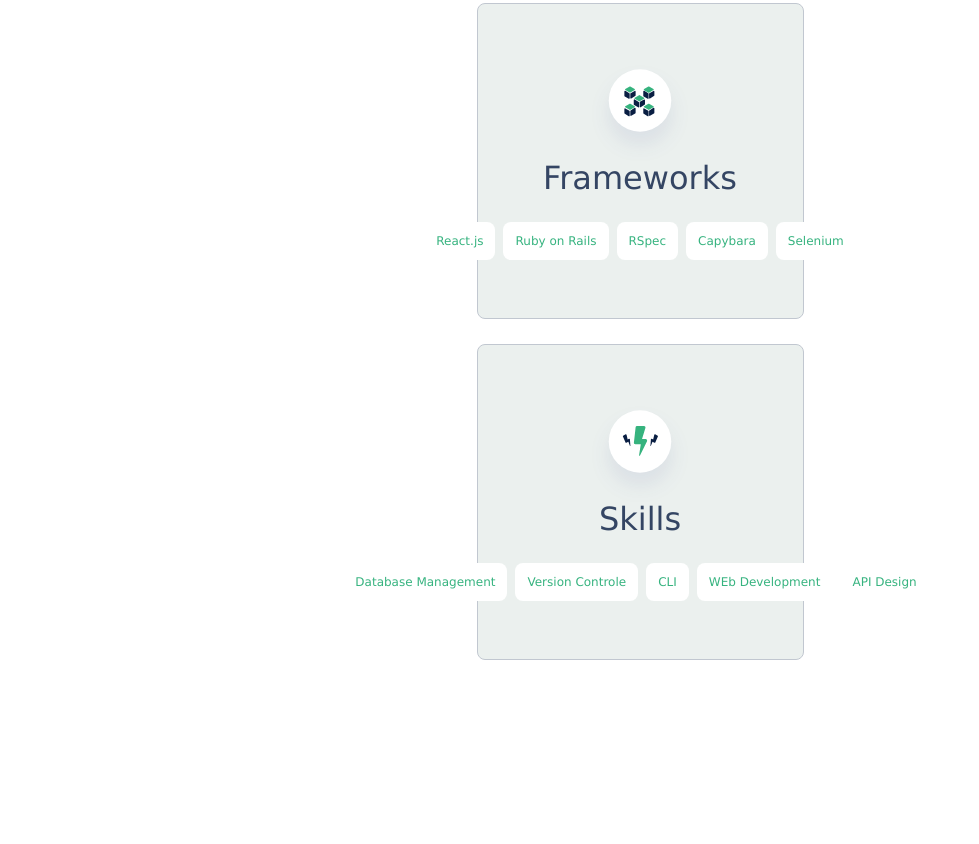
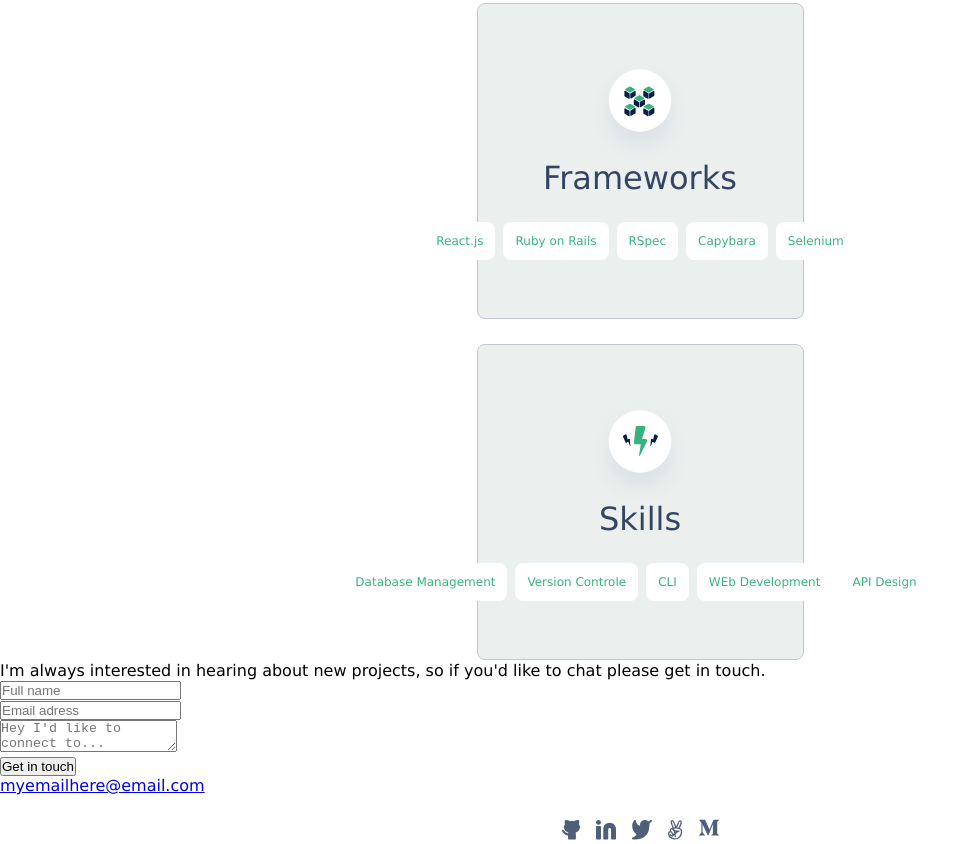
Before and after one commit to essiewanjiru99/essie-portfolio, a website: page index.html in a window 1280 px wide. Shown: the part 4368-5212 px from the top of the page, without its empty margins (0-979 px from the left). Before the commit the page ends 5029 px from the top, so only its background shows below. Drawn offline with Linux system fonts and the light colour scheme.

Commit message:
Write html for contact form and footer

```diff
--- a/index.html
+++ b/index.html
@@ -207,11 +207,38 @@
         </article>
       </ul>
     </div>
-    <section id="contact-form">
+    <section class="contact-form">
+      <div>
+        <p>I'm always interested in hearing about new projects,
+          so if you'd like to chat please get in touch.</p>
+      </div>
+      <form action="#" method="post">
+        <ul>
+          <li>
+            <input type="text" name="user_name" placeholder="Full name">
+          </li>
+          <li>
+            <input type="email" name="user_email" placeholder="Email adress">
+          </li>
+          <li>
+            <textarea name="user_message" placeholder="Hey I'd like to connect to..."></textarea>
+          </li>
+          <li>
+            <button type="submit">Get in touch</button>
+          </li>
+        </ul>
+      </form>
+    </section>
 
-    </section>
     <footer>
-
+      <a href="mailto:myemailhere@email.com">myemailhere@email.com</a>
+      <ul class="socials">
+        <li><img src="images/github.svg" alt="github"></li>
+        <li><img src="images/linkdin.svg" alt="linkeldn"></li>
+        <li><img src="images/twitter.svg" alt="twitter"></li>
+        <li><img src="images/angellist.svg" alt="angellist"></li>
+        <li><img src="images/medium.svg" alt="medium"></li>
+      </ul>
     </footer>
 </body>
 </html>
```
